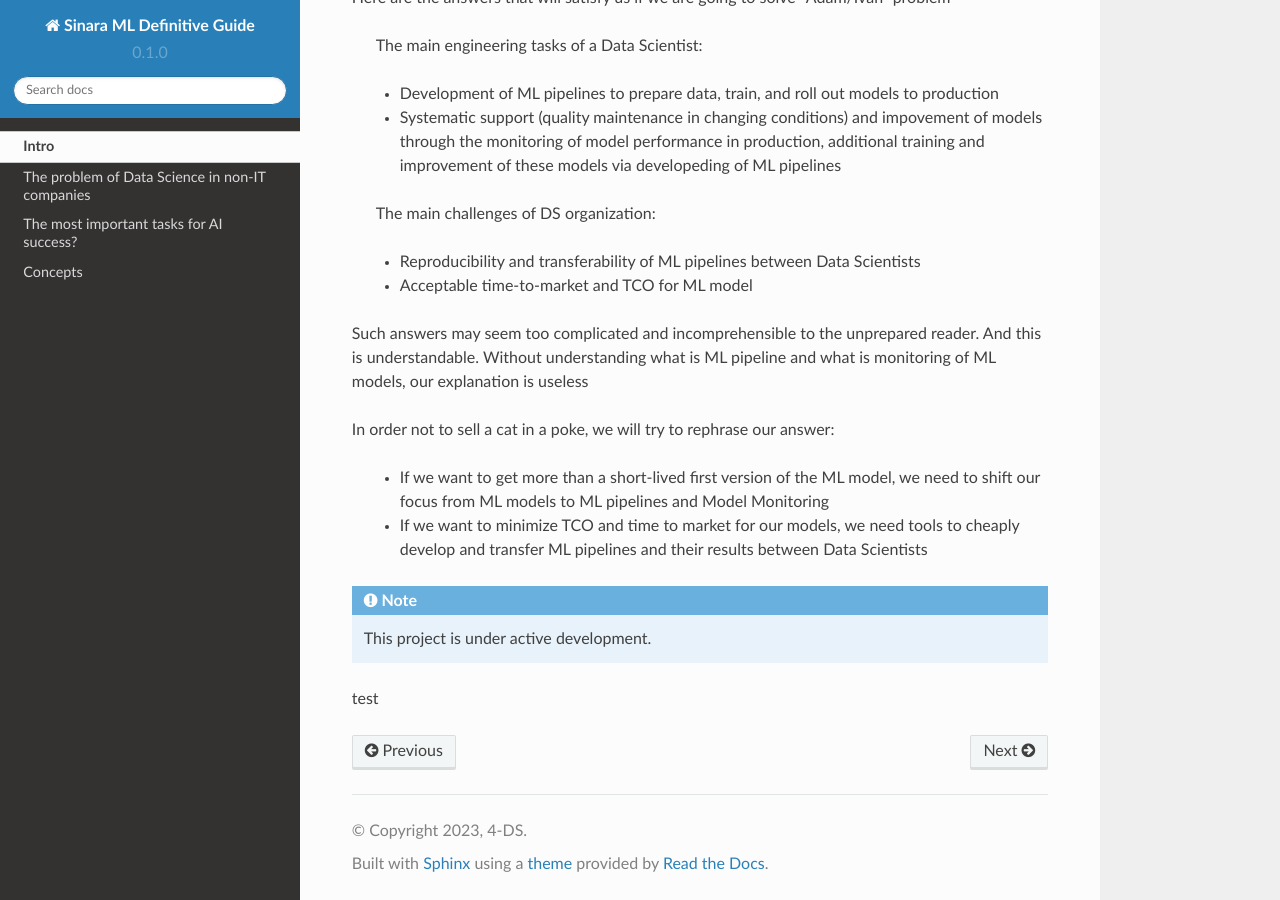
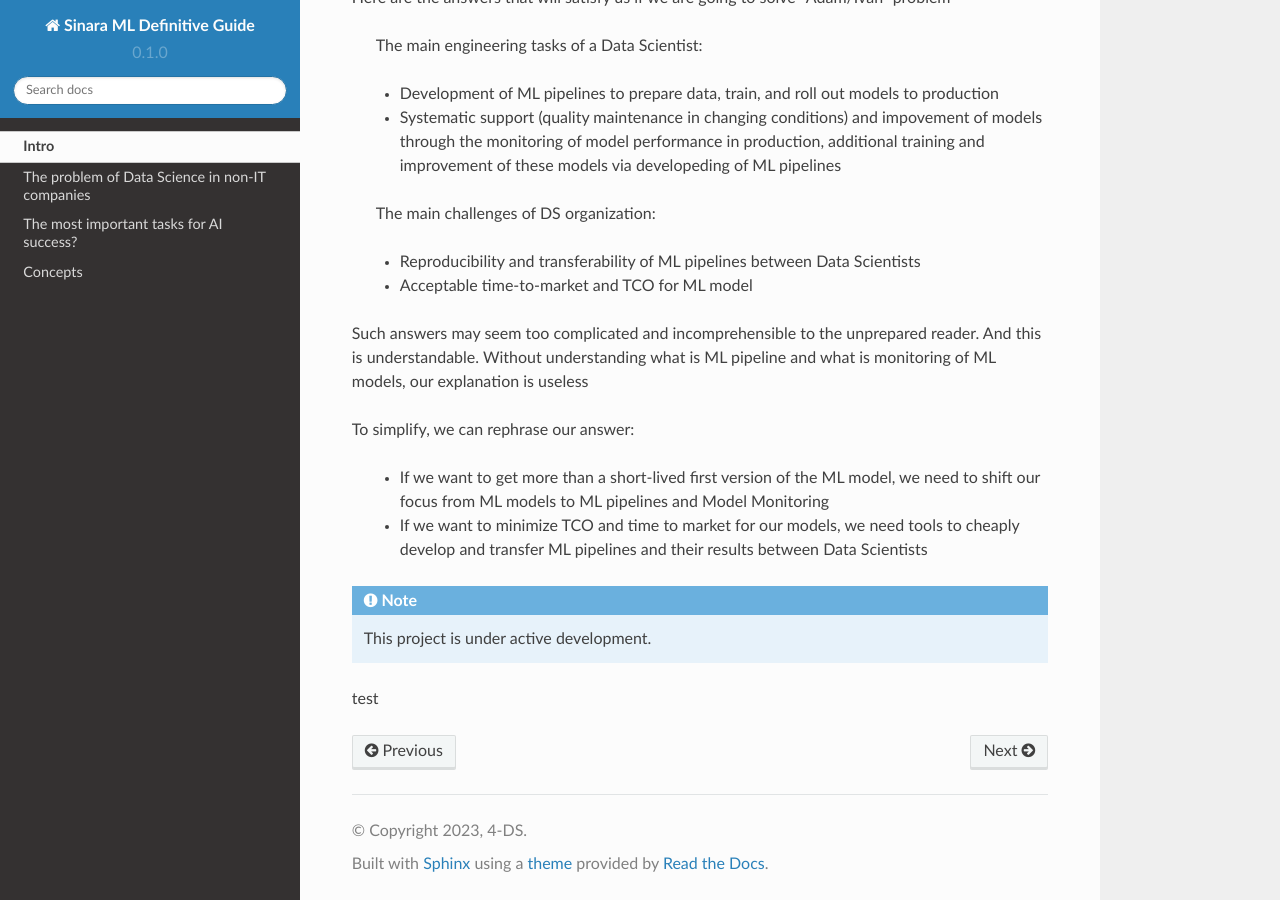
Before and after one commit to 4-DS/SinaraML-Def-Guide, a Sphinx documentation site: the page built from docs/source/intro.rst, in a window 1280 px wide and 900 px high, scrolled down 1544 px. Built offline with Sphinx 7.4.7 and the Read the Docs theme 2.0.0, drawn with Linux system fonts in a browser that asks for light colours.

Commit message:
Update intro.rst

```diff
--- a/docs/source/intro.rst
+++ b/docs/source/intro.rst
@@ -39,7 +39,7 @@ Here are the answers that will satisfy us if we are going to solve "Adam/Ivan" p
 
 Such answers may seem too complicated and incomprehensible to the unprepared reader. And this is understandable. Without understanding what is ML pipeline and what is monitoring of ML models, our explanation is useless
 
-In order not to sell a cat in a poke, we will try to rephrase our answer:
+To simplify, we can rephrase our answer:
 
    * If we want to get more than a short-lived first version of the ML model, we need to shift our focus from ML models to ML pipelines and Model Monitoring
    * If we want to minimize TCO and time to market for our models, we need tools to cheaply develop and transfer ML pipelines and their results between Data Scientists
```
